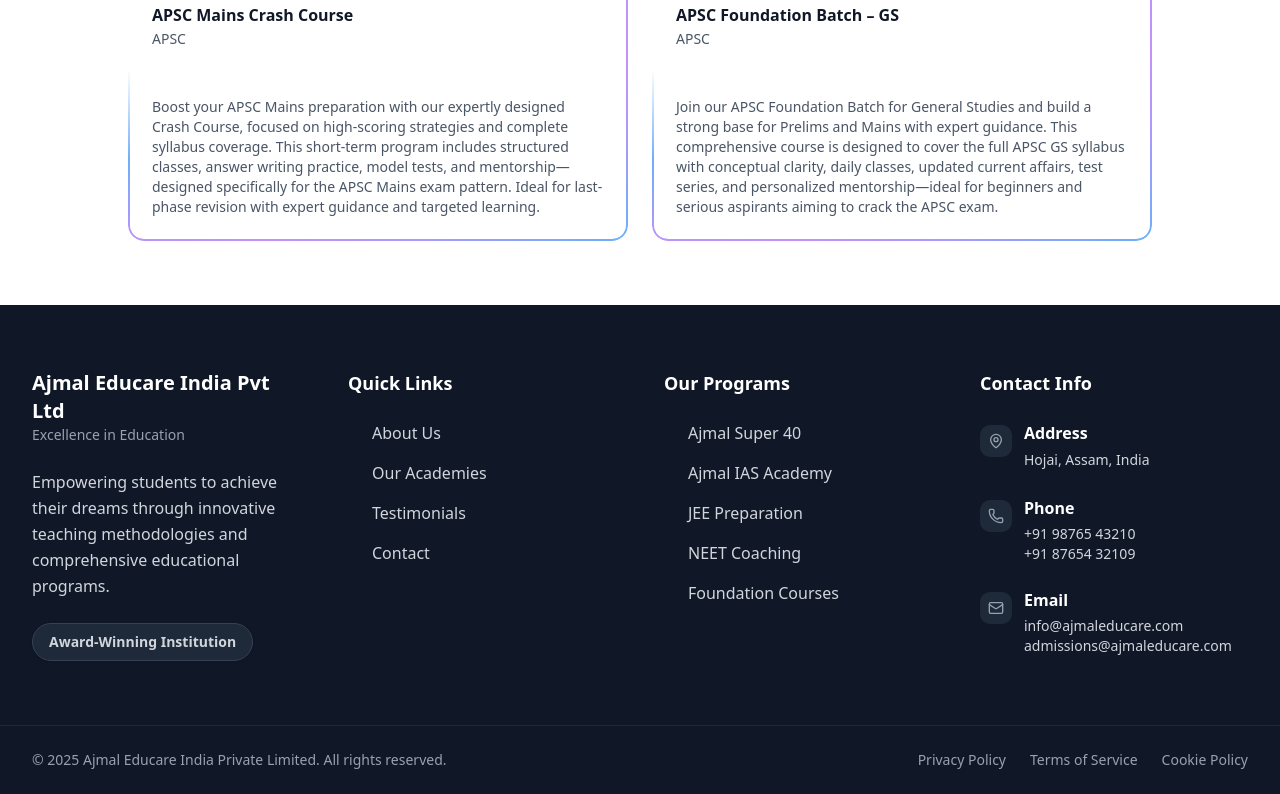
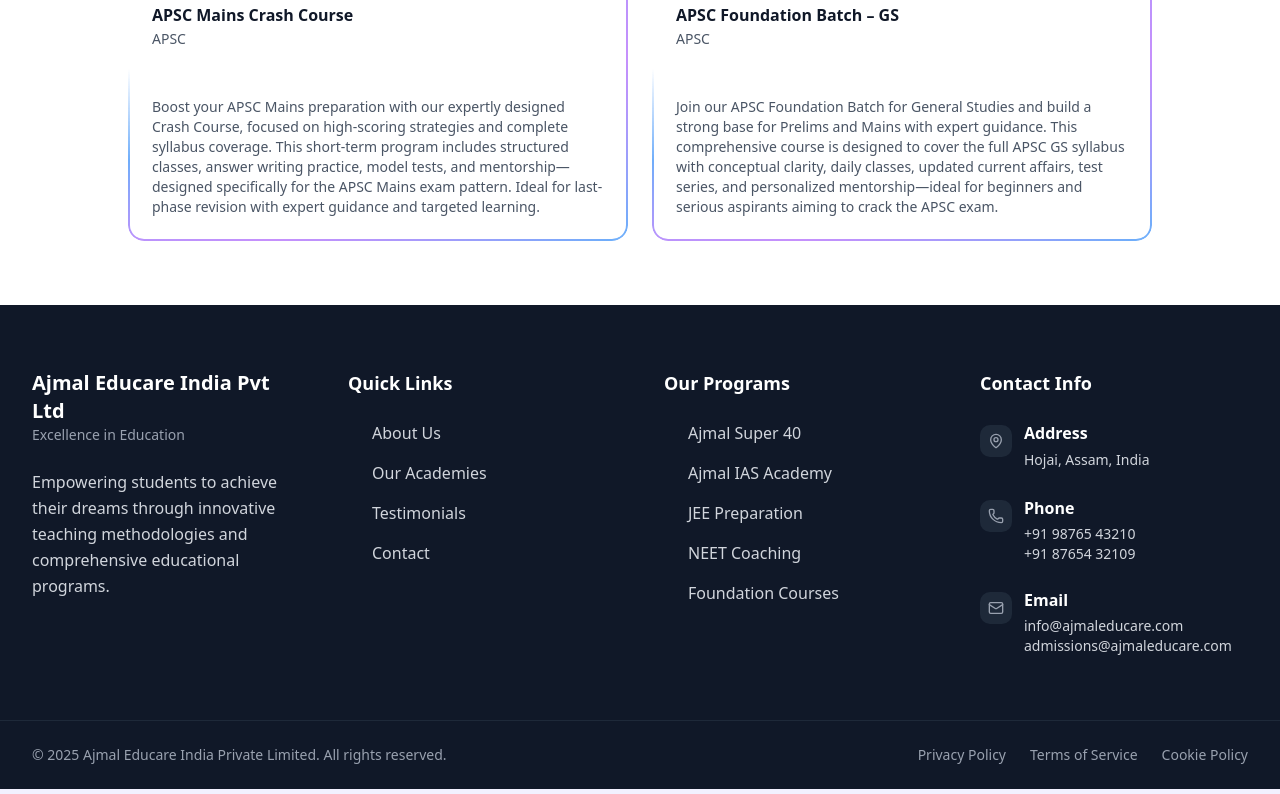
Before and after one commit to tapadar13/ajmal-educare, a Next.js app: page /ias in a window 1280 px wide. Shown: the part 2555-3349 px from the top of the page. Built offline with nearby package versions, Linux system fonts and the light colour scheme.

Commit message:
refactor: remove unnecessary Badge components from Footer and NewsSection for cleaner layout

```diff
--- a/components/layout/Footer.jsx
+++ b/components/layout/Footer.jsx
@@ -38,10 +38,6 @@ const Footer = () => {
                 Empowering students to achieve their dreams through innovative teaching
                 methodologies and comprehensive educational programs.
               </p>
-
-              <Badge className="bg-gray-800 text-gray-300 border-gray-700">
-                Award-Winning Institution
-              </Badge>
             </div>
 
             {/* Quick Links */}
--- a/components/sections/NewsSection.jsx
+++ b/components/sections/NewsSection.jsx
@@ -353,10 +353,6 @@ const NewsSection = () => {
       <section className="py-20 lg:py-16 bg-gray-50">
         <div className="container mx-auto px-4 sm:px-6 lg:px-8">
                       <div className="text-center mb-8">
-              <Badge className="mb-8">
-                🎬 A glimpse into our institute
-              </Badge>
-
               <h2 className="text-3xl sm:text-4xl lg:text-5xl font-bold text-gray-900 mb-6">
                 LIST OF{' '}
                 <span className="bg-gradient-to-r from-blue-600 to-purple-600 bg-clip-text text-transparent">
```
